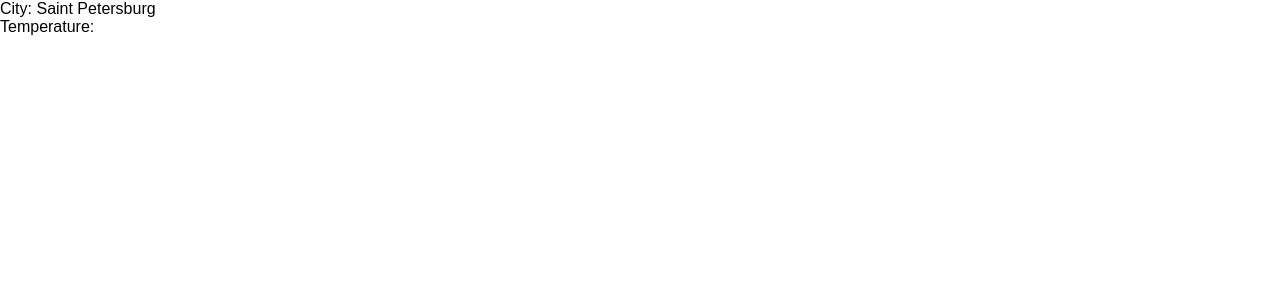
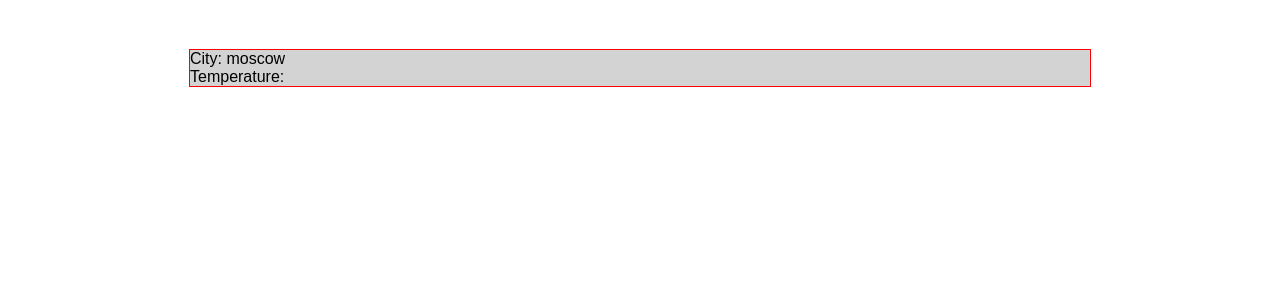
Before and after one commit to EugeneAlexeenko/weather, a React (Create React App) app: page / in a window 1280 px wide. Shown: the top 300 px of the page. Built offline with nearby package versions, Linux system fonts and the light colour scheme; no server answers.

Commit message:
add constants

```diff
--- a/package.json
+++ b/package.json
@@ -3,12 +3,15 @@
   "version": "0.1.0",
   "private": true,
   "dependencies": {
+    "history": "^4.7.2",
     "react": "^16.2.0",
     "react-dom": "^16.2.0",
     "react-redux": "^5.0.6",
     "react-router-dom": "^4.2.2",
+    "react-router-redux": "^4.0.8",
     "react-scripts": "1.0.17",
     "redux": "^3.7.2",
+    "redux-devtools-extension": "^2.13.2",
     "redux-thunk": "^2.2.0"
   },
   "scripts": {
@@ -22,7 +25,6 @@
     "eslint-config-airbnb": "^16.1.0",
     "eslint-plugin-import": "^2.8.0",
     "eslint-plugin-jsx-a11y": "^6.0.2",
-    "eslint-plugin-react": "^7.5.1",
-    "redux-devtools-extension": "^2.13.2"
+    "eslint-plugin-react": "^7.5.1"
   }
 }
--- a/src/App.css
+++ b/src/App.css
@@ -1,28 +1,5 @@
-.App {
-  text-align: center;
+.app {
+    margin: 5%;
+    background: lightgrey;
+    outline: 1px solid red;
 }
-
-.App-logo {
-  animation: App-logo-spin infinite 20s linear;
-  height: 80px;
-}
-
-.App-header {
-  background-color: #222;
-  height: 150px;
-  padding: 20px;
-  color: white;
-}
-
-.App-title {
-  font-size: 1.5em;
-}
-
-.App-intro {
-  font-size: large;
-}
-
-@keyframes App-logo-spin {
-  from { transform: rotate(0deg); }
-  to { transform: rotate(360deg); }
-}
--- a/src/App.js
+++ b/src/App.js
@@ -1,14 +1,9 @@
 import React, { Component } from 'react';
-import { HashRouter as Router,
-         Route,
-         Switch,
-         Link
-} from 'react-router-dom';
 import './App.css';
 
 class App extends Component {
   state = {
-    city: 'Saint Petersburg',
+    city: 'moscow',
     temperature: '',
     fetching: true,
   }
@@ -21,7 +16,7 @@ class App extends Component {
 
   render() {
     return (
-      <div>
+      <div className="app">
         City: {this.state.city}
         <br/>
         Temperature: {this.state.temperature}
--- /dev/null
+++ b/src/constants.js
@@ -0,0 +1,2 @@
+export const CITY_ADD = 'CITY_ADD';
+export const CITY_REMOVE = 'CITY_REMOVE';
--- a/src/index.css
+++ b/src/index.css
@@ -1,5 +1,7 @@
 body {
-  margin: 0;
+  min-width: 320px;
+  max-width: 1000px;
+  margin: 0 auto;
   padding: 0;
   font-family: sans-serif;
 }
--- a/src/index.js
+++ b/src/index.js
@@ -1,16 +1,26 @@
 import React from 'react';
 import ReactDOM from 'react-dom';
-import { createStore, applyMiddleware} from 'redux';
+
+import { createStore, applyMiddleware } from 'redux';
+import { composeWithDevTools } from 'redux-devtools-extension';
+import { Provider } from 'react-redux';
 import thunk from 'redux-thunk';
-import { composeWithDevTools } from 'redux-devtools-extension';
+
+import { HashRouter as Router, Route } from 'react-router-dom';
+
+
 import './index.css';
 import App from './App';
 import registerServiceWorker from './registerServiceWorker';
 import reducers from './reducers';
 
-const store = createStore(reducers, composeWithDevTools(
-  applyMiddleware(thunk)
-));
+const store = createStore(reducers, composeWithDevTools(applyMiddleware(thunk)));
 
-ReactDOM.render(<App />, document.getElementById('root'));
+ReactDOM.render(
+  <Provider store={store}>
+    <Router >
+      <Route path="/" component={App} />
+    </Router>
+  </Provider>,
+  document.getElementById('root'));
 registerServiceWorker();
--- a/src/reducers/cities.js
+++ b/src/reducers/cities.js
@@ -1,5 +1,8 @@
-const initialState = [];
+const initialState = [
+  { id: '0', name: 'Saint Petersburg' },
+  { id: '0', name: 'Moscow' }
+];
 
-export default (state = initialState) => {
+export default (state = initialState, action) => {
   return state;
 };
```
